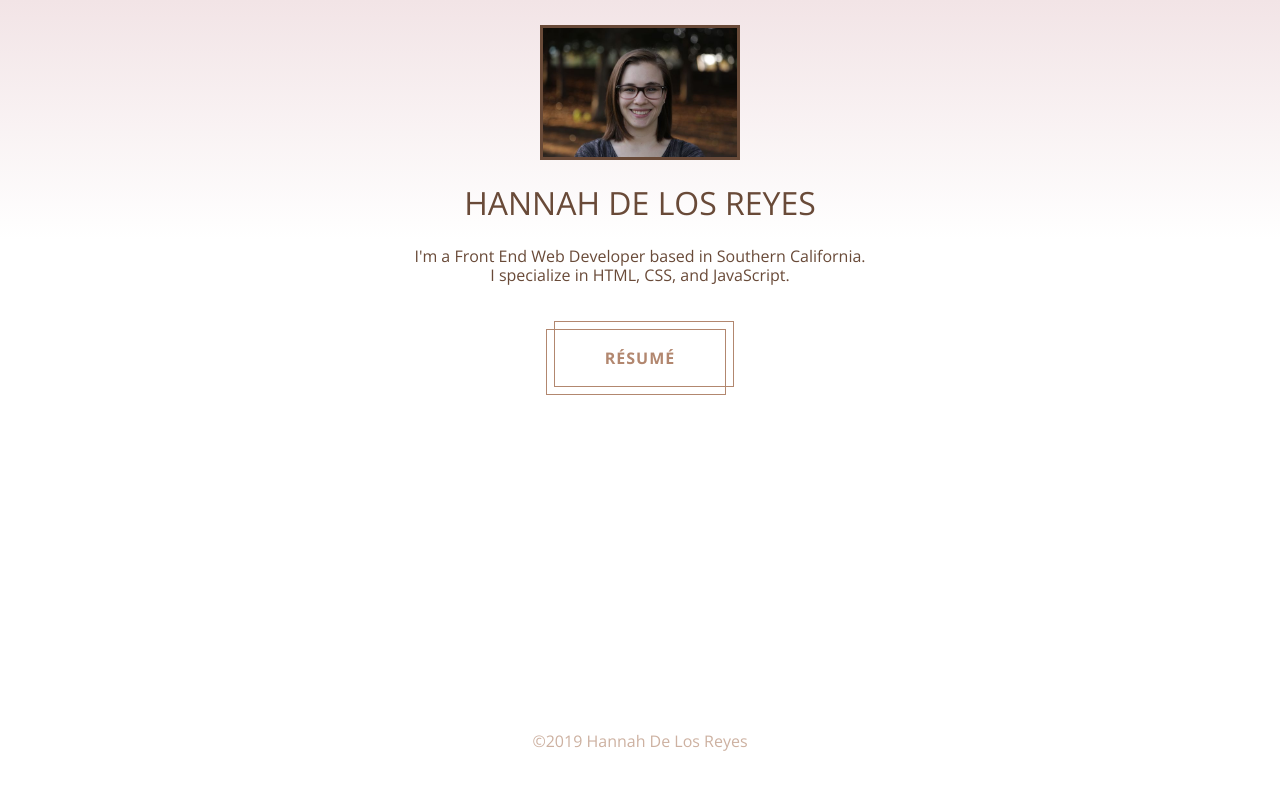
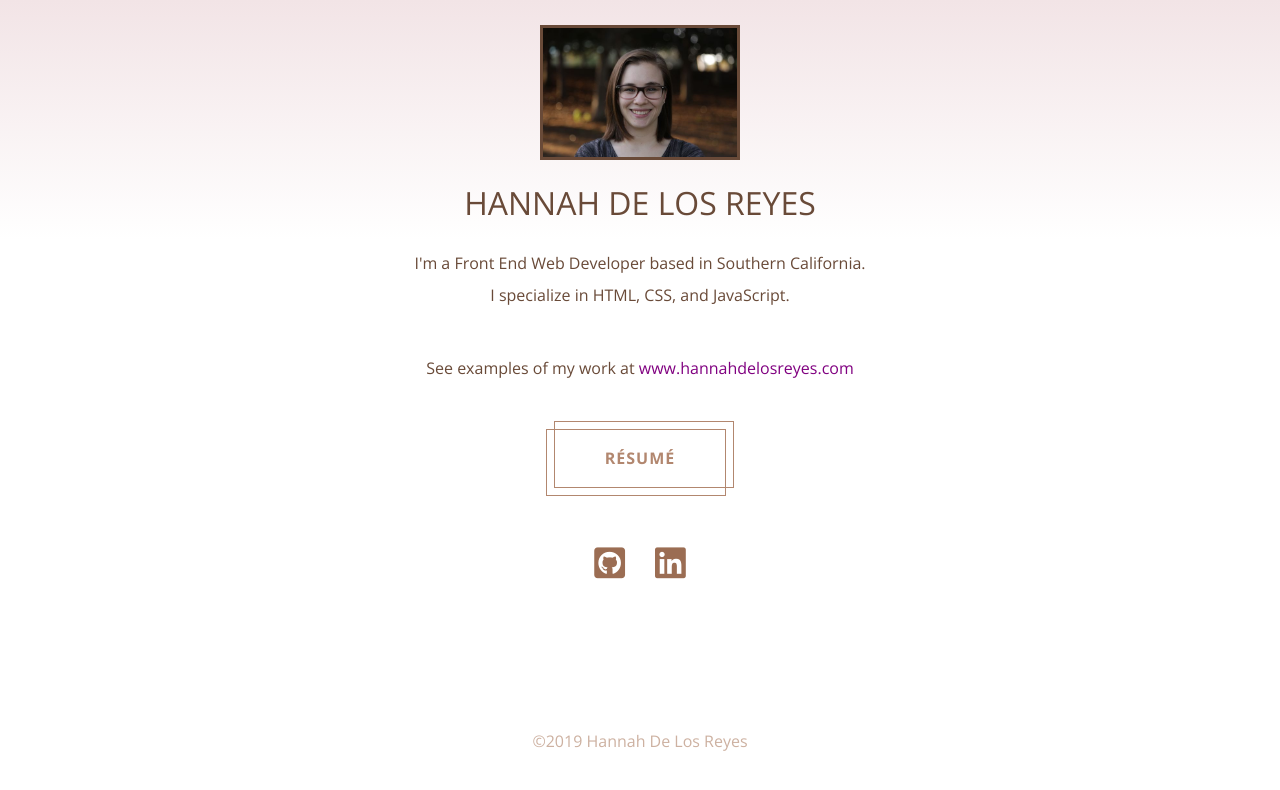
Before and after one commit to bugdlr/bugdlr.github.io, a website: page index.html in a window 1280 px wide. Drawn offline with nearby package versions, Linux system fonts and the light colour scheme.

Commit message:
added links

```diff
--- a/index.html
+++ b/index.html
@@ -7,13 +7,19 @@
     <link href="https://fonts.googleapis.com/css?family=Open+Sans:300,400,700" rel="stylesheet">
     <link rel="stylesheet" href="https://cdnjs.cloudflare.com/ajax/libs/normalize/7.0.0/normalize.min.css">
     <link rel="stylesheet" href="css/style.min.css">
+    <link rel="stylesheet" href="https://use.fontawesome.com/releases/v5.8.1/css/all.css" integrity="sha384-50oBUHEmvpQ+1lW4y57PTFmhCaXp0ML5d60M1M7uH2+nqUivzIebhndOJK28anvf" crossorigin="anonymous">
   </head>
   <body>
       <section class="top">
         <img class="main-img" src="images/hd.jpg" alt="Hannah's face">
         <h1>Hannah De Los Reyes</h1>
         <p>I'm a Front End Web Developer based in Southern California. <br>I specialize in HTML, CSS, and JavaScript.</p>
+        <p>See examples of my work at <a href="http://www.hannahdelosreyes.com/" target="_blank" class="portfolio">www.hannahdelosreyes.com</a></p>
     		<a class="hologram-btn" href="resume.pdf" target="_blank">Résumé</a>
+        <ul class="icons">
+          <li class="grow"><a href="https://github.com/bugdlr" target="_blank"><i class="fab fa-github-square"></i></a></li>
+          <li class="grow"><a href="https://www.linkedin.com/in/hannah-de-los-reyes"><i class="fab fa-linkedin"></i></a></li>
+        </ul>
       </section>
 
       <footer class="footer">
--- a/less/style.less
+++ b/less/style.less
@@ -52,6 +52,36 @@ h1 {
 p {
   text-align: center;
   padding-bottom: 25px;
+  line-height: 2em;
+}
+
+.portfolio {
+  color: purple;
+}
+
+ul {
+  display: flex;
+  justify-content: center;
+  font-size: 2.2em;
+  padding-right: 40px;
+}
+
+li {
+  margin: 15px;
+  list-style-type: none;
+  color: orange;
+  &.grow {
+    transition: all .2s ease-in-out;
+  }
+    &:hover {
+      transform: scale(1.4);
+      opacity: 0.8;
+      cursor: pointer;
+      }
+}
+
+i {
+  color: darken(@brown, 10%);
 }
 
 .hologram-btn {
```
Also changed, not shown: css/style.min.css.
